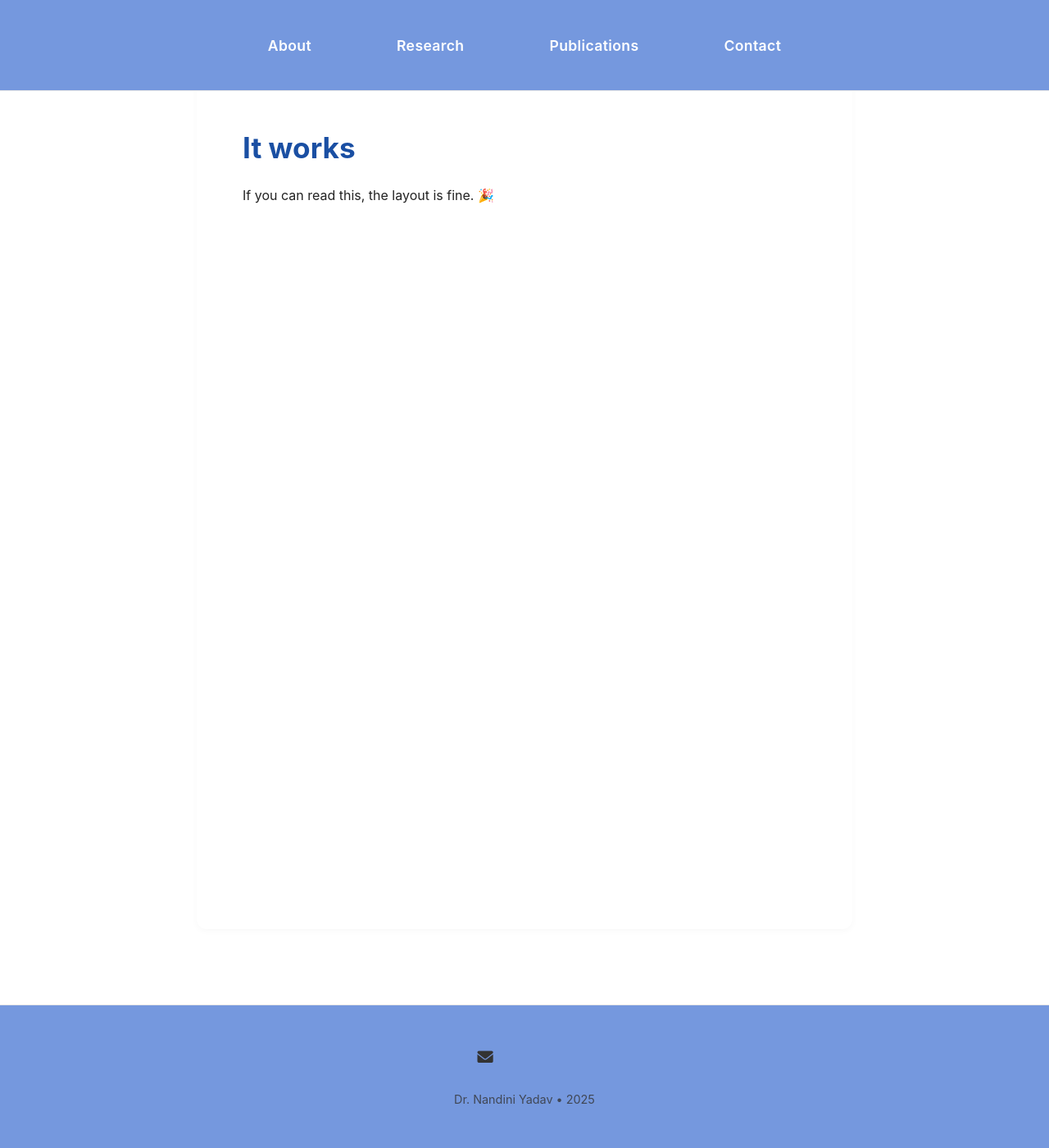
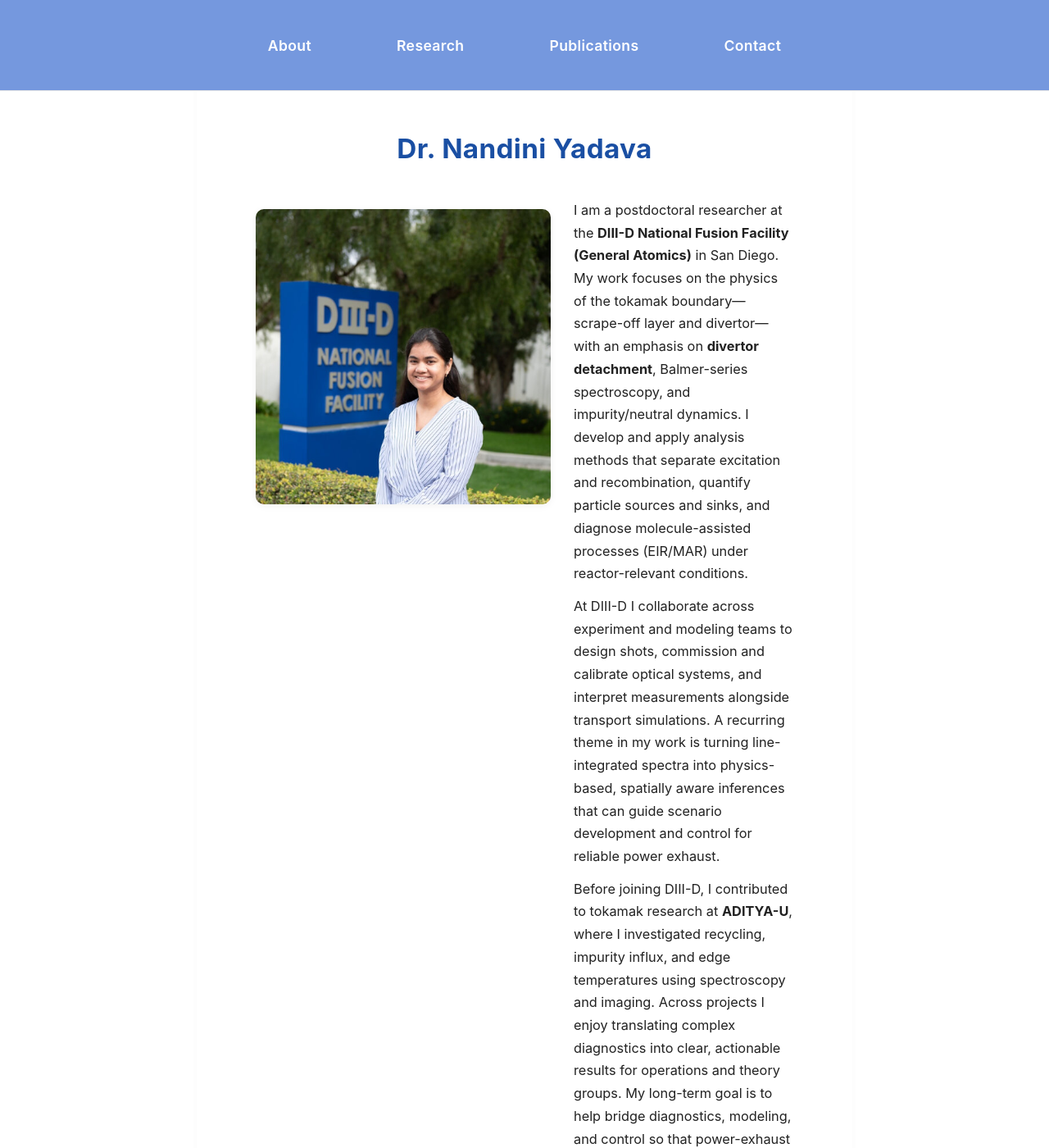
Before and after one commit to nandiniyadavaa/Researcher-NandiniYadav, a Jekyll site: the page built from pages/about.md, in a window 1280 px wide and 1400 px high. Shown: the whole window at 82% size. Built offline with Jekyll 4.4.1, drawn with Linux system fonts in a browser that asks for light colours; a style sheet for code colours, icons or effects is not loaded; some of the changed text lies outside the part shown.

Commit message:
Update about.md

```diff
--- a/pages/about.md
+++ b/pages/about.md
@@ -1,8 +1,91 @@
 ---
+title: About
 layout: default
-title: Test
-permalink: /test/
+permalink: /
+redirect_from:
+  - /about
 ---
 
-# It works
-If you can read this, the layout is fine. 🎉
+
+<style>
+/* ====== Clean About layout (like the screenshot) ====== */
+.about-wrap{
+  max-width: 1100px; margin: 0 auto; padding: 0 1rem 2rem;
+}
+.about-title{
+  text-align: center; font-size: clamp(1.8rem, 2.6vw, 2.4rem);
+  font-weight: 700; letter-spacing:.01em; margin: .2rem 0 1.4rem;
+}
+.about-grid{
+  display:grid; grid-template-columns: 360px 1fr; gap: 28px; align-items:start;
+}
+@media (max-width: 980px){ .about-grid{ grid-template-columns:1fr; } }
+
+.about-photo img{
+  width:100%; height:auto; display:block; border-radius:10px;
+  box-shadow: 0 2px 10px rgba(0,0,0,.06);
+}
+
+/* readable paragraphs like the example */
+.about-body p{
+  margin: .75rem 0; line-height: 1.7; font-size: 1.02rem; color:#222;
+}
+.about-body a{ color:#0d3ea9; font-weight:600; text-decoration: underline; }
+.about-body strong{ font-weight:700; }
+.about-body em{ font-style: italic; }
+
+/* optional subtle divider between main paragraphs and the list below */
+.hr-soft{ height:1px; background:#e6e6e6; border:0; margin: 1.4rem 0; }
+</style>
+
+<div class="about-wrap">
+  <h1 class="about-title">Dr. Nandini Yadava</h1>
+
+  <div class="about-grid">
+    <!-- LEFT: Photo -->
+    <div class="about-photo">
+      <!-- Put your image here -->
+      <img src="{{ site.baseurl }}/assets/image/Nandini_Yadava.jpg" alt="Nandini Yadava">
+    </div>
+
+    <!-- RIGHT: Long bio -->
+    <div class="about-body">
+
+      <p>
+        I am a postdoctoral researcher at the
+        <strong>DIII-D National Fusion Facility (General Atomics)</strong> in San Diego.
+        My work focuses on the physics of the tokamak boundary—scrape-off layer and divertor—with an emphasis on
+        <strong>divertor detachment</strong>, Balmer-series spectroscopy, and impurity/neutral dynamics.
+        I develop and apply analysis methods that separate excitation and recombination, quantify particle sources
+        and sinks, and diagnose molecule-assisted processes (EIR/MAR) under reactor-relevant conditions.
+      </p>
+
+      <p>
+        At DIII-D I collaborate across experiment and modeling teams to design shots, commission and calibrate
+        optical systems, and interpret measurements alongside transport simulations. A recurring theme in my work
+        is turning line-integrated spectra into physics-based, spatially aware inferences that can guide scenario
+        development and control for reliable power exhaust.
+      </p>
+
+      <p>
+        Before joining DIII-D, I contributed to tokamak research at <strong>ADITYA-U</strong>, where I investigated
+        recycling, impurity influx, and edge temperatures using spectroscopy and imaging. Across projects I enjoy
+        translating complex diagnostics into clear, actionable results for operations and theory groups.
+        My long-term goal is to help bridge diagnostics, modeling, and control so that power-exhaust solutions for
+        future fusion devices are robust and repeatable.
+      </p>
+
+      <hr class="hr-soft">
+
+      <p><strong>Research themes:</strong> divertor detachment; edge/SOL transport; Balmer spectroscopy; impurity/neutral dynamics; EIR/MAR; power exhaust; tokamak diagnostics.</p>
+
+      <p><strong>Profiles:</strong>
+        <a href="https://orcid.org/0000-0001-5522-2450" target="_blank" rel="noopener">ORCID</a> ·
+        <a href="https://scholar.google.com/" target="_blank" rel="noopener">Google Scholar</a> ·
+        <a href="https://www.researchgate.net/" target="_blank" rel="noopener">ResearchGate</a> ·
+        <a href="https://publons.com/" target="_blank" rel="noopener">Publons</a>
+      </p>
+
+    </div>
+  </div>
+</div>
```
